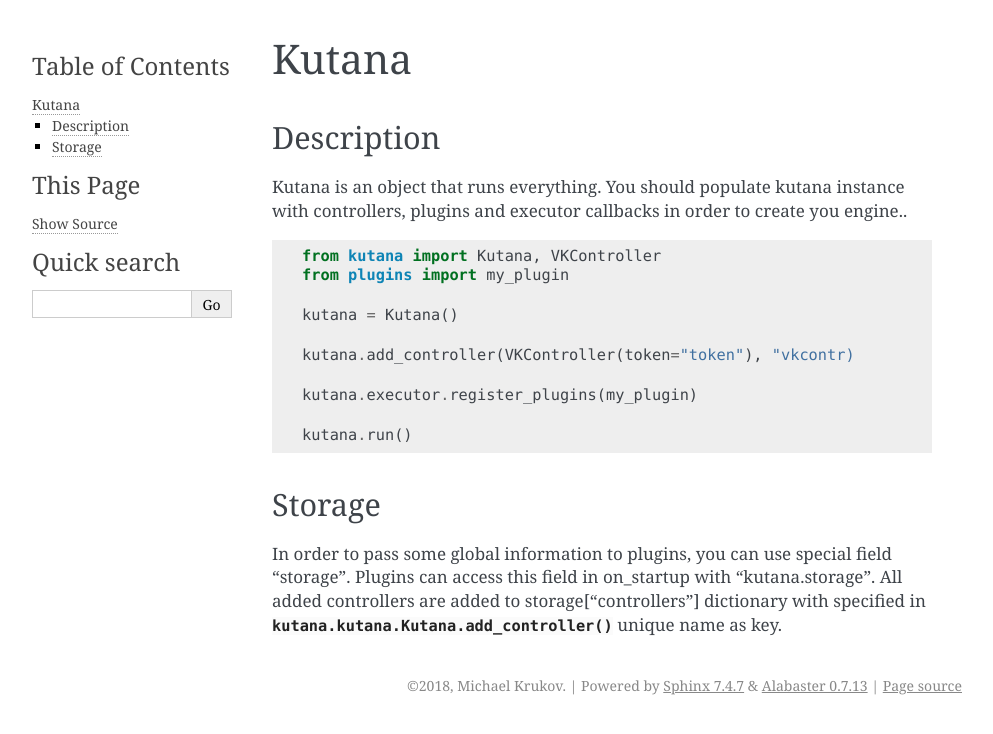
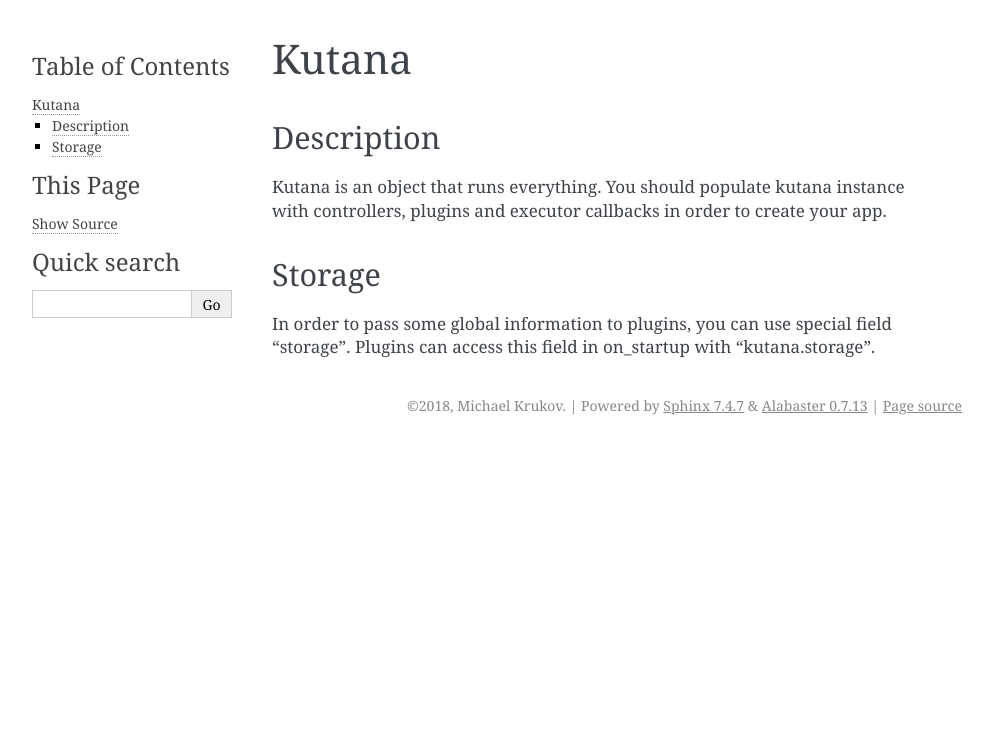
Before and after one commit to ekonda/kutana, a Sphinx documentation site: the page built from docs/kutana.rst, in a window 1280 px wide. Shown: the top 734 px of the page, without its empty margins (148-1141 px from the left). Built offline with Sphinx 7.4.7, drawn with Linux system fonts in a browser that asks for light colours.

Commit message:
undone special names for controller; bumped version

```diff
--- a/docs/kutana.rst
+++ b/docs/kutana.rst
@@ -6,26 +6,11 @@ Description
 
 Kutana is an object that runs everything. You should populate kutana
 instance with controllers, plugins and executor callbacks in order
-to create you engine..
-
-.. code-block:: python
-
-    from kutana import Kutana, VKController
-    from plugins import my_plugin
-
-    kutana = Kutana()
-
-    kutana.add_controller(VKController(token="token"), "vkcontr)
-
-    kutana.executor.register_plugins(my_plugin)
-
-    kutana.run()
+to create your app.
 
 Storage
 ^^^^^^^
 
 In order to pass some global information to plugins, you can use special
 field "storage". Plugins can access this field in on_startup with
-"kutana.storage". All added controllers are added to storage["controllers"]
-dictionary with specified in :func:`kutana.kutana.Kutana.add_controller`
-unique name as key.
+"kutana.storage".
--- a/setup.py
+++ b/setup.py
@@ -10,7 +10,7 @@ import os
 import sys
 
 
-VERSION = "0.4.2"
+VERSION = "0.4.3"
 
 
 class VerifyVersionCommand(install):
```
Also changed, not shown: 1 other file.
